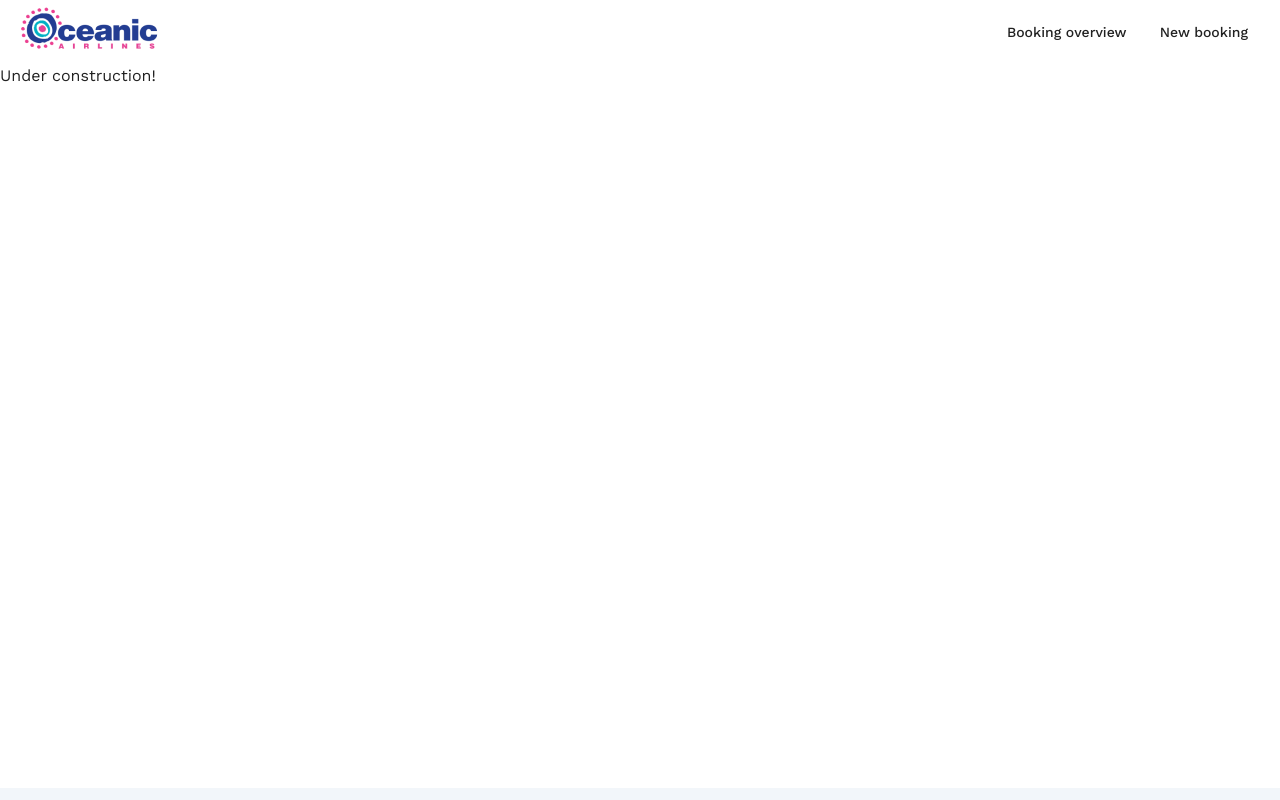
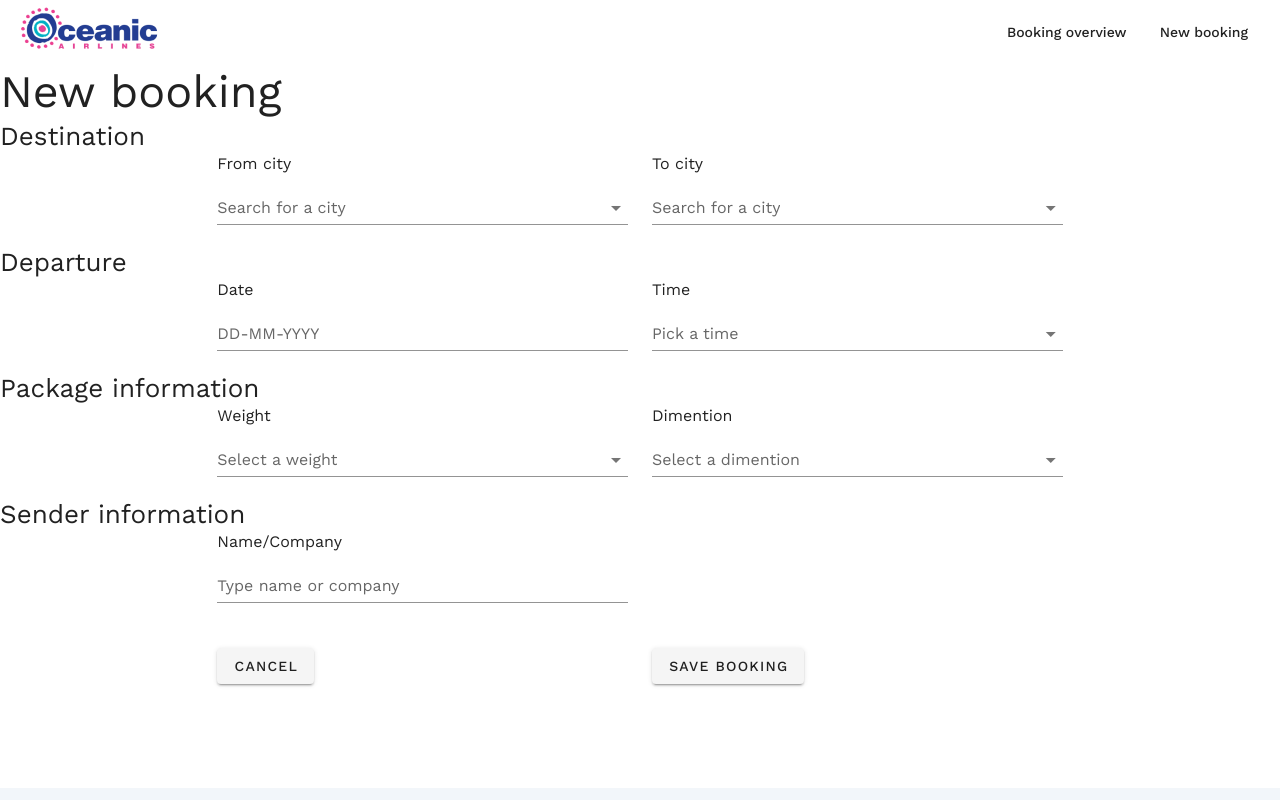
Before and after one commit to andersgorboe/oceanic-airlines-frontend, a Vue app: page /oceanic-airlines-frontend/newbooking in a window 1280 px wide. Built offline with nearby package versions, Linux system fonts and the light colour scheme.

Commit message:
created new booking page, added alert

```diff
--- /dev/null
+++ b/src/containers/newbooking/_components/BookingForm.vue
@@ -0,0 +1,98 @@
+<template>
+  <div>
+    <h3>Destination</h3>
+    <v-row>
+      <v-col cols="2"></v-col>
+      <v-col cols="4">
+        From city
+        <v-autocomplete
+          label="Search for a city"
+          :items="['California', 'Colorado', 'Florida', 'Georgia', 'Texas', 'Wyoming']"
+        ></v-autocomplete>
+      </v-col>
+      <v-col cols="4">
+        To city
+        <v-autocomplete
+          label="Search for a city"
+          :items="['California', 'Colorado', 'Florida', 'Georgia', 'Texas', 'Wyoming']"
+        ></v-autocomplete>
+      </v-col>
+      <v-col cols="2"></v-col>
+    </v-row>
+    <h3>Departure</h3>
+    <v-row>
+      <v-col cols="2"></v-col>
+      <v-col cols="4">
+        Date
+        <v-text-field label="DD-MM-YYYY"></v-text-field>
+      </v-col>
+      <v-col cols="4">
+        Time
+        <v-autocomplete
+          label="Pick a time"
+          :items="['00:00','01:00','02:00']"
+        ></v-autocomplete>
+      </v-col>
+      <v-col cols="2"></v-col>
+    </v-row>
+    <h3>Package information</h3>
+    <v-row>
+      <v-col cols="2"></v-col>
+      <v-col cols="4">
+        Weight
+        <v-autocomplete
+          label="Select a weight"
+          :items="['0 - 1kg', '1 - 5kg', '5 - 20kg']"
+        ></v-autocomplete>
+      </v-col>
+      <v-col cols="4">
+        Dimention
+        <v-autocomplete
+          label="Select a dimention"
+          :items="['25x25x25 cm', '40x40x40 cm', '200x200x200 cm']"
+        ></v-autocomplete>
+      </v-col>
+      <v-col cols="2"></v-col>
+    </v-row>
+    <h3>Sender information</h3>
+    <v-row>
+      <v-col cols="2"></v-col>
+      <v-col cols="4">
+        Name/Company
+        <v-text-field label="Type name or company"></v-text-field>
+      </v-col>
+      <v-col cols="4"></v-col>
+      <v-col cols="2"></v-col>
+    </v-row>
+    <v-row>
+      <v-col cols="2"></v-col>
+      <v-col cols="4">
+        <v-btn @click="cancelBooking">Cancel</v-btn>
+      </v-col>
+      <v-col cols="4">
+        <v-btn @click="saveBooking">Save Booking</v-btn>
+      </v-col>
+      <v-col cols="2"></v-col>
+    </v-row>
+  </div>
+</template>
+
+<script>
+export default {
+  name: "BookingForm",
+  methods: {
+    cancelBooking() {
+      this.$router.push({ name: 'Dashboard' });
+    },
+    saveBooking() {
+      // TODO: Add save booking stuff
+      this.$router.push({ name: 'Dashboard' });
+      alert("Booking successfully created.");
+    }
+  }
+}
+</script>
+
+<style scoped>
+
+</style>
--- a/src/containers/newbooking/index.vue
+++ b/src/containers/newbooking/index.vue
@@ -1,16 +1,19 @@
 <template>
   <div>
     <TheHeader />
-    Under construction!
+    <h1>New booking</h1>
+    <BookingForm />
   </div>
 </template>
 
 <script>
 import TheHeader from '../page/_components/TheHeader';
+import BookingForm from "./_components/BookingForm";
 
 export default {
   name: "index.vue",
   components: {
+    BookingForm,
     TheHeader
   },
 }
```
Also changed, not shown: 1 other file (tests, documents, lock files or other folders).
